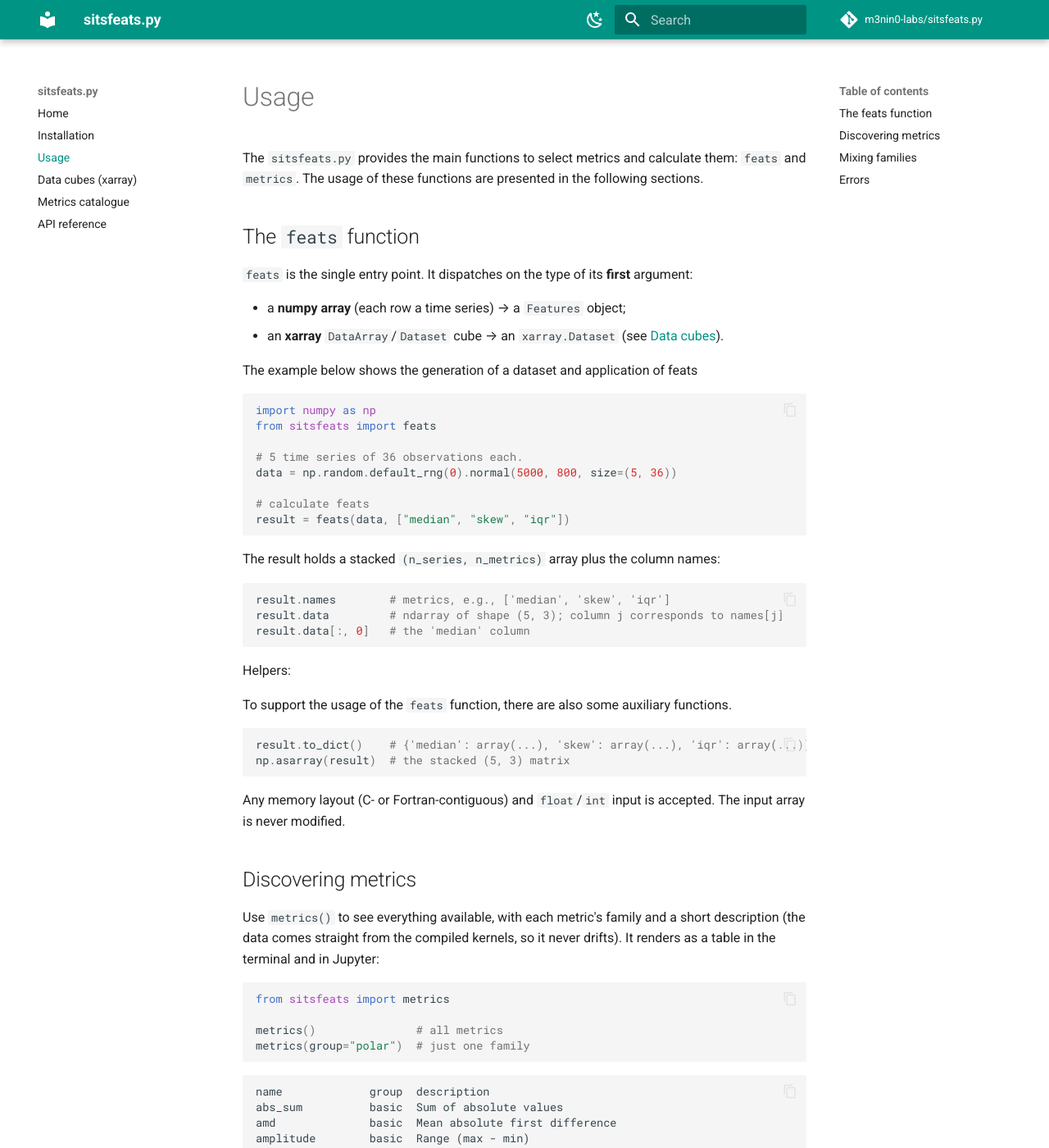
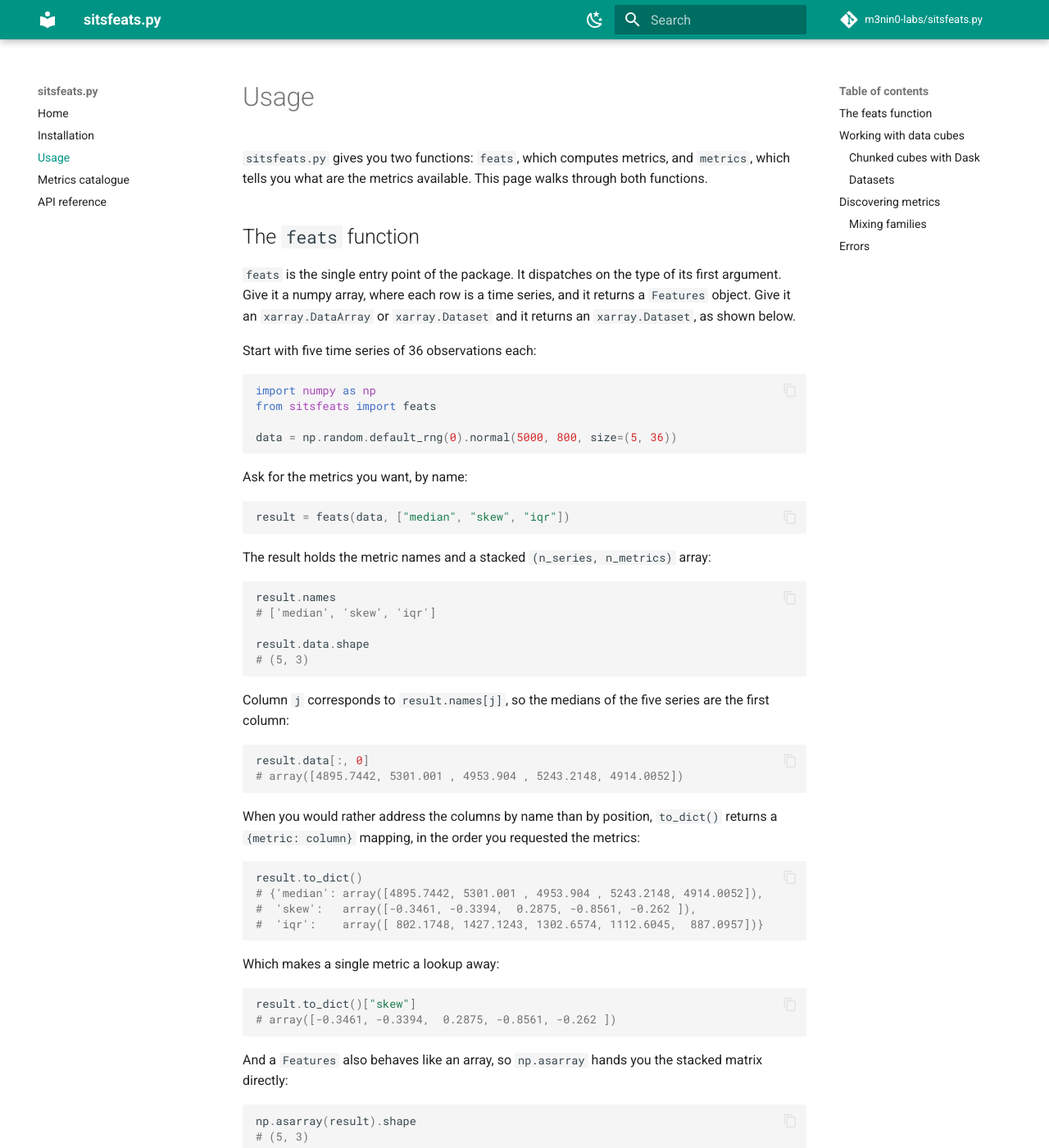
Before and after one commit to m3nin0-labs/sitsfeats.py, an MkDocs documentation site: the page built from docs/usage.md, in a window 1280 px wide and 1400 px high. Shown: the whole window at 82% size. Built offline with MkDocs 1.6.1 and Material for MkDocs 9.7.7, drawn with Linux system fonts in a browser that asks for light colours; comment, search, counter and statistics services are not loaded; some of the changed text lies outside the part shown.

Commit message:
docs: review package documentation

````diff
--- a/docs/usage.md
+++ b/docs/usage.md
@@ -1,56 +1,153 @@
 # Usage
 
-The `sitsfeats.py` provides the main functions to select metrics and calculate them: `feats` and `metrics`. The usage of these functions are presented in the following sections.
+`sitsfeats.py` gives you two functions: `feats`, which computes metrics, and `metrics`, which tells you what are the metrics available. This page walks through both functions.
 
 ## The `feats` function
 
-`feats` is the single entry point. It dispatches on the type of its **first** argument:
+`feats` is the single entry point of the package. It dispatches on the type of its first argument. Give it a numpy array, where each row is a time series, and it returns a `Features` object. Give it an `xarray.DataArray` or `xarray.Dataset` and it returns an `xarray.Dataset`, as shown below.
 
-- a **numpy array** (each row a time series) → a `Features` object;
-- an **xarray** `DataArray`/`Dataset` cube → an `xarray.Dataset` (see [Data cubes](xarray.md)).
-
-The example below shows the generation of a dataset and application of feats
+Start with five time series of 36 observations each:
 
 ```python
 import numpy as np
 from sitsfeats import feats
 
-# 5 time series of 36 observations each.
 data = np.random.default_rng(0).normal(5000, 800, size=(5, 36))
+```
 
-# calculate feats
+Ask for the metrics you want, by name:
+
+```python
 result = feats(data, ["median", "skew", "iqr"])
 ```
 
-The result holds a stacked `(n_series, n_metrics)` array plus the column names:
+The result holds the metric names and a stacked `(n_series, n_metrics)` array:
 
 ```python
-result.names        # metrics, e.g., ['median', 'skew', 'iqr']
-result.data         # ndarray of shape (5, 3); column j corresponds to names[j]
-result.data[:, 0]   # the 'median' column
+result.names
+# ['median', 'skew', 'iqr']
+
+result.data.shape
+# (5, 3)
 ```
 
-Helpers:
-
-To support the usage of the `feats` function, there are also some auxiliary functions.
+Column `j` corresponds to `result.names[j]`, so the medians of the five series are the first column:
 
 ```python
-result.to_dict()    # {'median': array(...), 'skew': array(...), 'iqr': array(...)}
-np.asarray(result)  # the stacked (5, 3) matrix
+result.data[:, 0]
+# array([4895.7442, 5301.001 , 4953.904 , 5243.2148, 4914.0052])
 ```
 
-Any memory layout (C- or Fortran-contiguous) and `float`/`int` input is accepted. The input array is never modified.
+When you would rather address the columns by name than by position, `to_dict()` returns a `{metric: column}` mapping, in the order you requested the metrics:
+
+```python
+result.to_dict()
+# {'median': array([4895.7442, 5301.001 , 4953.904 , 5243.2148, 4914.0052]),
+#  'skew':   array([-0.3461, -0.3394,  0.2875, -0.8561, -0.262 ]),
+#  'iqr':    array([ 802.1748, 1427.1243, 1302.6574, 1112.6045,  887.0957])}
+```
+
+Which makes a single metric a lookup away:
+
+```python
+result.to_dict()["skew"]
+# array([-0.3461, -0.3394,  0.2875, -0.8561, -0.262 ])
+```
+
+And a `Features` also behaves like an array, so `np.asarray` hands you the stacked matrix directly:
+
+```python
+np.asarray(result).shape
+# (5, 3)
+```
+
+## Working with data cubes
+
+The same `feats` entry point also accepts a labelled `xarray` cube, preserving its spatial coordinates and attributes. This path needs the optional extra:
+
+```bash
+pip install "sitsfeats[xarray]"
+```
+
+Take a cube with dimensions `(time, y, x)` and pass it as the first argument. The `dim` names the dimension to reduce over, and defaults to `"time"`:
+
+```python
+import xarray as xr
+from sitsfeats import feats
+
+# cube: an xarray.DataArray with dims (time, y, x)
+features = feats(cube, ["mean", "skew", "iqr"], dim="time")
+```
+
+The result is an `xarray.Dataset` with one variable per metric:
+
+```python
+features
+# Dataset with data vars: mean, skew, iqr
+```
+
+The time dimension is gone, so each metric is shaped like the cube's spatial grid:
+
+```python
+features["skew"].dims
+# ('y', 'x')
+```
+
+The spatial coordinates and the cube attributes carry through untouched:
+
+```python
+features["y"], features["x"]   # original coordinates, preserved
+features.attrs                 # original attributes, preserved
+```
+
+### Chunked cubes with Dask
+
+The cube path is built on `xarray.apply_ufunc` with `dask="parallelized"`. If the cube is chunked, the computation stays lazy and runs per chunk, in parallel and without loading the whole cube into memory:
+
+```python
+chunked = cube.chunk({"y": 256, "x": 256})
+features = feats(chunked, ["mean", "amplitude"])
+```
+
+Nothing has been computed at this point:
+
+```python
+features["mean"].data
+# a dask array
+```
+
+Ask for the values when you want them:
+
+```python
+result = features.compute()
+```
+
+!!! note
+    The time dimension must not be chunked, since it is the reduction axis. Chunk the
+    spatial dimensions only.
+
+### Datasets
+
+A `Dataset` input is processed one variable at a time, and the output variables are named `<variable>_<metric>`:
+
+```python
+ds = xr.Dataset({"ndvi": ndvi_cube, "evi": evi_cube})
+
+feats(ds, ["mean"])
+# data vars: ndvi_mean, evi_mean
+```
 
 ## Discovering metrics
 
-Use `metrics()` to see everything available, with each metric's family and a short description (the data comes straight from the compiled kernels, so it never drifts). It renders as a table in the terminal and in Jupyter:
+You can use `metrics()` to see metrics available in the package. Each entry carries its family and a short description:
 
 ```python
 from sitsfeats import metrics
 
-metrics()               # all metrics
-metrics(group="polar")  # just one family
+metrics()
 ```
+
+It renders as an aligned table in the terminal and as an HTML table in Jupyter:
 
 ```text
 name             group  description
@@ -62,17 +159,34 @@
 polar_balance    polar  Std-dev of the four quadrant areas
 ```
 
-The result behaves as a sequence of `(name, group, description)` records. To get the bare names to feed `feats`, use `.names`. To export, use `.to_dict()` or `.to_pandas()` (pandas is optional and imported only on demand):
+Pass `group` to focus on a single family:
 
 ```python
-metrics(group="polar").names                # ['angle', 'area_q1', ...]
-feats(data, metrics(group="basic").names)   # compute a whole family
-metrics().to_pandas()                       # a DataFrame, if you have pandas
+metrics(group="polar")
+```
+
+The result behaves as a sequence of `(name, group, description)` records. To get the bare names, the ones `feats` expects, use `.names`:
+
+```python
+metrics(group="polar").names
+# ['angle', 'area_q1', 'area_q2', 'area_q3', 'area_q4', 'area_ts', 'csi', 'gyration_radius', 'polar_balance']
+```
+
+Which means a whole family is one call away:
+
+```python
+feats(data, metrics(group="basic").names)
+```
+
+To export the catalogue, use `.to_dict()` or `.to_pandas()`, the latter importing pandas only on demand:
+
+```python
+metrics().to_pandas()
 ```
 
 See the [Metrics catalogue](metrics.md) for the full definition of each one.
 
-## Mixing families
+### Mixing families
 
 Basic and polar metrics can be requested together in a single call. They are computed in one pass:
 
@@ -85,5 +199,6 @@
 Requesting an unknown metric raises `NotImplementedError`:
 
 ```python
-feats(data, ["not_a_metric"])   # NotImplementedError
+feats(data, ["not_a_metric"])
+# NotImplementedError: not_a_metric operation is not implemented.
 ```
--- a/mkdocs.yml
+++ b/mkdocs.yml
@@ -31,7 +31,6 @@
   - Home: index.md
   - Installation: installation.md
   - Usage: usage.md
-  - Data cubes (xarray): xarray.md
   - Metrics catalogue: metrics.md
   - API reference: api.md
 
````
Also changed, not shown: docs/api.md (+1 -1 lines), docs/index.md (+30 -14 lines), docs/installation.md (+13 -12 lines), docs/metrics.md (+9 -18 lines), docs/xarray.md (deleted, +0 -52 lines).
